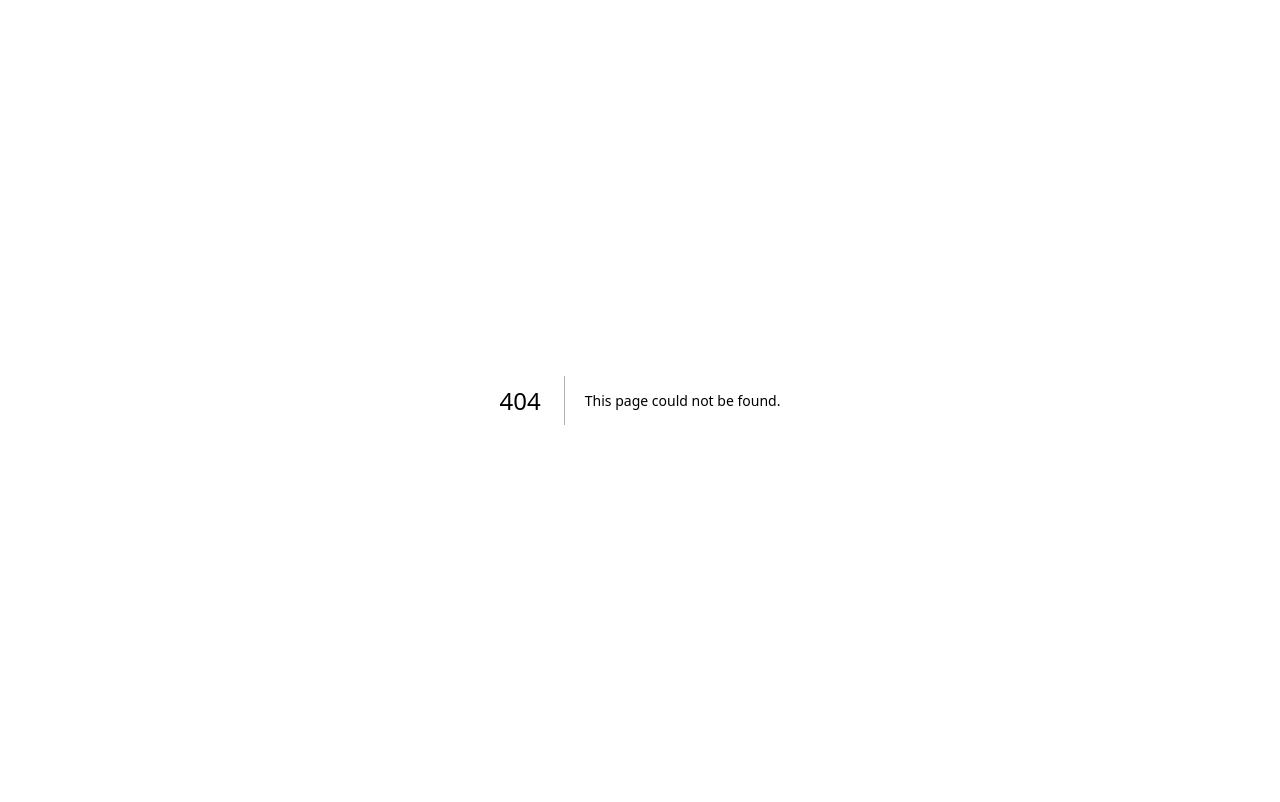
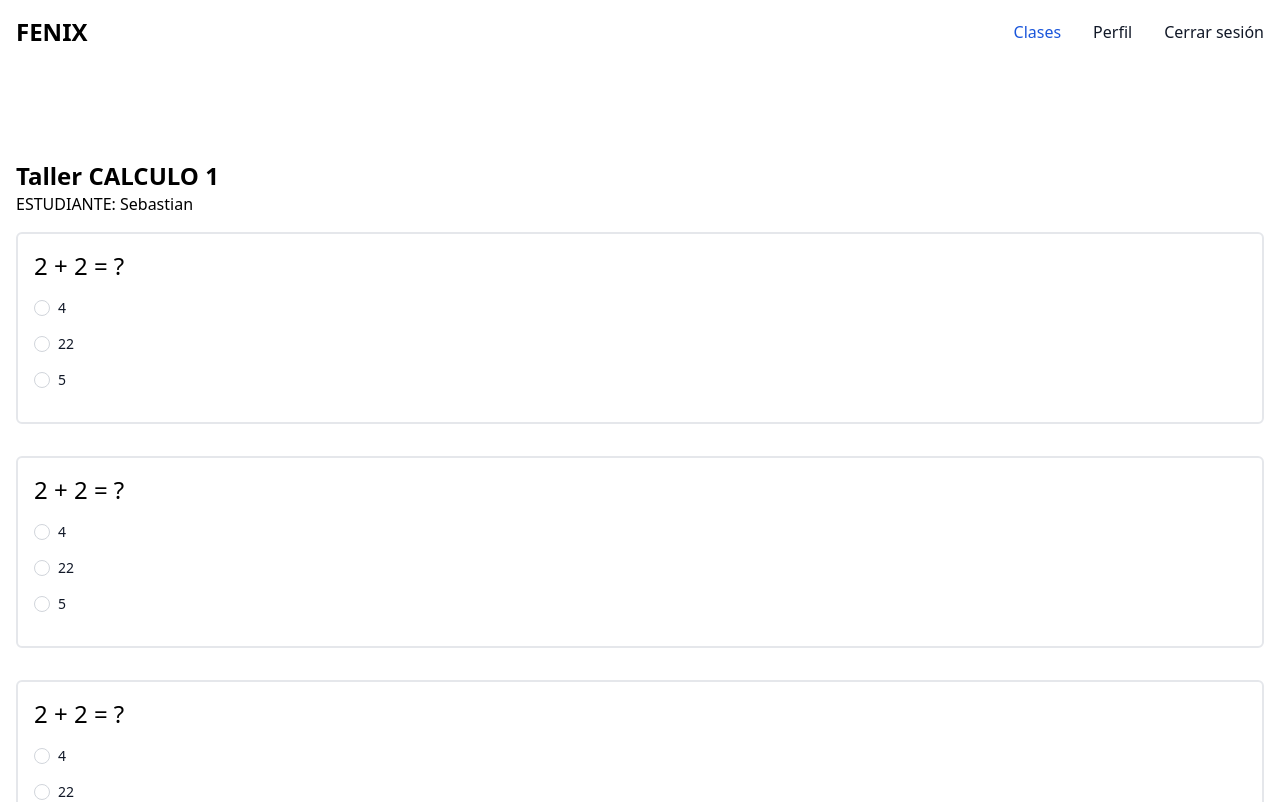
Before and after one commit to sebasbeleno/FENIX-APP, a Next.js app: page /quiz/1 in a window 1280 px wide. Before the commit this address had no page. Shown: the top 802 px of the page. Built offline with nearby package versions, Linux system fonts and the light colour scheme.

Commit message:
adfdsfsdf

```diff
--- a/src/components/navbar.tsx
+++ b/src/components/navbar.tsx
@@ -1,14 +1,15 @@
 import React from "react";
+import Link from "next/link";
 
 const Navbar = () => {
   return (
     <nav className="bg-white border-gray-200 dark:bg-gray-900">
       <div className="max-w-screen-xl flex flex-wrap items-center justify-between mx-auto p-4">
-        <a href="https://flowbite.com/" className="flex items-center">
+        <Link href="/" className="flex items-center">
           <span className="self-center text-2xl font-semibold whitespace-nowrap dark:text-white">
             FENIX
           </span>
-        </a>
+        </Link>
         <button
           data-collapse-toggle="navbar-default"
           type="button"
--- a/src/mocks/asistencia.json
+++ b/src/mocks/asistencia.json
@@ -1,3 +1,4 @@
 {
-
+    "userid": "1",
+    "claseid": "CALCULO 1"
 }
--- a/src/mocks/students.json
+++ /dev/null
@@ -1,3 +0,0 @@
-{
-
-}
--- a/src/pages/monitoria/scan.tsx
+++ b/src/pages/monitoria/scan.tsx
@@ -7,6 +7,15 @@ export default function Page() {
   const [data, setData] = useState("No result");
 
   const onConfirm = () => {
+    const json = {
+      userid: "1",
+      claseid: data,
+    };
+
+    const string = JSON.stringify(json);
+
+    localStorage.setItem("asistencia", string);
+
     setstep(3);
   };
 
@@ -14,7 +23,7 @@ export default function Page() {
     switch (step) {
       case 1:
         return (
-          <div className="flex flex-col justify-center items-center w-full h-full">
+          <div className="flex flex-col justify-center items-center w-full h-full ">
             <h1 className="text-2xl">Escanea el código QR</h1>
             <QrReader
               onResult={(result, error) => {
@@ -35,7 +44,7 @@ export default function Page() {
       case 2:
         return (
           <div className="flex flex-col justify-center items-center">
-            <h1 className="text-2xl">Confirmar asistencia? clase ${data}</h1>
+            <h1 className="text-2xl">Confirmar asistencia? clase {data}</h1>
             <div className="flex flex-row justify-center items-center">
               <button
                 onClick={onConfirm}
--- /dev/null
+++ b/src/pages/quiz/[id].tsx
@@ -0,0 +1,136 @@
+import React, { useState } from "react";
+import { useRouter } from "next/router";
+import Layout from "@/components/Layout";
+
+// 3 math questions, with 3 options each and 1 correct answer
+const questions = [
+  {
+    id: 1,
+    question: "2 + 2 = ?",
+    options: [
+      { text: "4", correct: true },
+      { text: "22", correct: false },
+      { text: "5", correct: false },
+    ],
+  },
+  {
+    id: 2,
+    question: "2 + 2 = ?",
+    options: [
+      { text: "4", correct: true },
+      { text: "22", correct: false },
+      { text: "5", correct: false },
+    ],
+  },
+  {
+    id: 3,
+    question: "2 + 2 = ?",
+    options: [
+      { text: "4", correct: true },
+      { text: "22", correct: false },
+      { text: "5", correct: false },
+    ],
+  },
+  {
+    id: 4,
+    question: "2 + 2 = ?",
+    options: [
+      { text: "4", correct: true },
+      { text: "22", correct: false },
+      { text: "5", correct: false },
+    ],
+  },
+  {
+    id: 5,
+    question: "2 + 2 = ?",
+    options: [
+      { text: "4", correct: true },
+      { text: "22", correct: false },
+      { text: "5", correct: false },
+    ],
+  },
+];
+
+interface Answer {
+  question: number;
+  answer: string;
+}
+
+const Quiz = () => {
+  const [answers, setAnswers] = useState<Answer[]>([]);
+  const router = useRouter();
+  const { id } = router.query;
+
+  const onAnswer = (question: any, answer: any) => {
+    // prevent duplicate answers
+    const index = answers.findIndex((a) => a.question === question);
+    if (index !== -1) {
+      answers.splice(index, 1);
+    }
+
+    setAnswers([...answers, { question, answer }]);
+  };
+
+  const renderQuestions = () => {
+    return questions.map((question, index) => {
+      return (
+        <div key={index} className="w-full border-2 my-4 p-4 rounded-md	">
+          <h1 className="text-2xl mb-4">{question.question}</h1>
+          {question.options.map((option, index) => {
+            return (
+              <div className="flex items-center mb-4" key={index}>
+                <input
+                  id={question.id + "-option-" + index}
+                  type="radio"
+                  name={question.id.toString()}
+                  value={option.text}
+                  className="w-4 h-4 border-gray-300 focus:ring-2 focus:ring-blue-300 dark:focus:ring-blue-600 dark:focus:bg-blue-600 dark:bg-gray-700 dark:border-gray-600"
+                  onClick={() => onAnswer(question.id, option.text)}
+                />
+                <label
+                  htmlFor={question.id + "-option-" + index}
+                  className="block ml-2 text-sm font-medium text-gray-900 dark:text-gray-300"
+                >
+                  {option.text}
+                </label>
+              </div>
+            );
+          })}
+        </div>
+      );
+    });
+  };
+
+  const onSend = () => {
+    // calculate grade
+    const correctAnswers = questions.filter((question) => {
+        const answer = answers.find((a) => a.question === question.id);
+        return answer?.answer === question.options.find((o) => o.correct)?.text;
+      }).length,
+      rate = (correctAnswers / questions.length) * 5;
+
+    // send to backend
+
+    router.push("/quiz/result");
+  };
+
+  return (
+    <Layout>
+      <fieldset className="flex flex-col w-full h-full py-20">
+        <h1 className="text-2xl font-bold">Taller CALCULO 1</h1>
+        <p>ESTUDIANTE: Sebastian</p>
+
+        {renderQuestions()}
+
+        <button
+          onClick={onSend}
+          className="bg-green-500 hover:bg-green-700 text-white font-bold py-2 px-4 rounded"
+        >
+          Enviar
+        </button>
+      </fieldset>
+    </Layout>
+  );
+};
+
+export default Quiz;
--- /dev/null
+++ b/src/pages/quiz/result.tsx
@@ -0,0 +1,130 @@
+import Layout from "@/components/Layout";
+import React from "react";
+
+const answers = [
+  {
+    question: 1,
+    answer: "4",
+  },
+  {
+    question: 2,
+    answer: "4",
+  },
+  {
+    question: 3,
+    answer: "4",
+  },
+  {
+    question: 4,
+    answer: "22",
+  },
+  {
+    question: 5,
+    answer: "22",
+  },
+];
+
+const questions = [
+  {
+    id: 1,
+    question: "2 + 2 = ?",
+    options: [
+      { text: "4", correct: true },
+      { text: "22", correct: false },
+      { text: "5", correct: false },
+    ],
+  },
+  {
+    id: 2,
+    question: "2 + 2 = ?",
+    options: [
+      { text: "4", correct: true },
+      { text: "22", correct: false },
+      { text: "5", correct: false },
+    ],
+  },
+  {
+    id: 3,
+    question: "2 + 2 = ?",
+    options: [
+      { text: "4", correct: true },
+      { text: "22", correct: false },
+      { text: "5", correct: false },
+    ],
+  },
+  {
+    id: 4,
+    question: "2 + 2 = ?",
+    options: [
+      { text: "4", correct: true },
+      { text: "22", correct: false },
+      { text: "5", correct: false },
+    ],
+  },
+  {
+    id: 5,
+    question: "2 + 2 = ?",
+    options: [
+      { text: "4", correct: true },
+      { text: "22", correct: false },
+      { text: "5", correct: false },
+    ],
+  },
+];
+
+const Result = () => {
+  const renderQuestions = () => {
+    return questions.map((question, index) => {
+      return (
+        <div key={index} className="w-full border-2 my-4 p-4 rounded-md	">
+          <h1 className="text-2xl mb-4">{question.question}</h1>
+          {question.options.map((option, index) => {
+            const checkAnswer =
+              answers.find((answer) => answer.question === question.id)
+                ?.answer === option.text;
+
+            return (
+              <div className="flex items-center mb-4" key={index}>
+                <input
+                  id={question.id + "-option-" + index}
+                  type="radio"
+                  name={question.id.toString()}
+                  value={option.text}
+                  disabled
+                  checked={checkAnswer}
+                  className="w-4 h-4 border-gray-300 focus:ring-2 focus:ring-blue-300 dark:focus:ring-blue-600 dark:focus:bg-blue-600 dark:bg-gray-700 dark:border-gray-600"
+                />
+                <label
+                  htmlFor={question.id + "-option-" + index}
+                  className="block ml-2 text-sm font-medium text-gray-900 dark:text-gray-300"
+                >
+                  {option.text}
+                </label>
+              </div>
+            );
+          })}
+        </div>
+      );
+    });
+  };
+
+  const correctAnswers = questions.filter((question) => {
+      const answer = answers.find((a) => a.question === question.id);
+      return answer?.answer === question.options.find((o) => o.correct)?.text;
+    }).length,
+    rate = (correctAnswers / questions.length) * 5;
+
+  return (
+    <Layout>
+      <div className="flex flex-col w-full h-full">
+        <h1 className="text-2xl font-bold">Taller Calculo I</h1>
+        <h1 className="text-xl ">Nota final</h1>
+        <h1 className="text-sm font-bold">{rate} / 5</h1>
+
+        <div>{renderQuestions()}</div>
+      </div>
+    </Layout>
+  );
+};
+
+export default Result;
```
Also changed, not shown: src/mocks/students.ts (added, +16 -0 lines).
